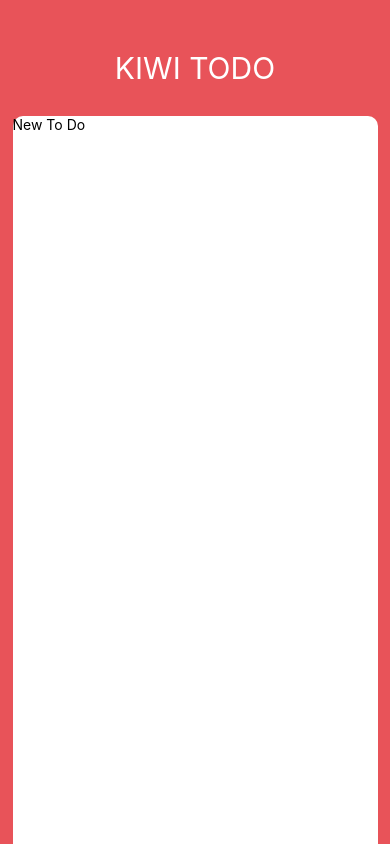
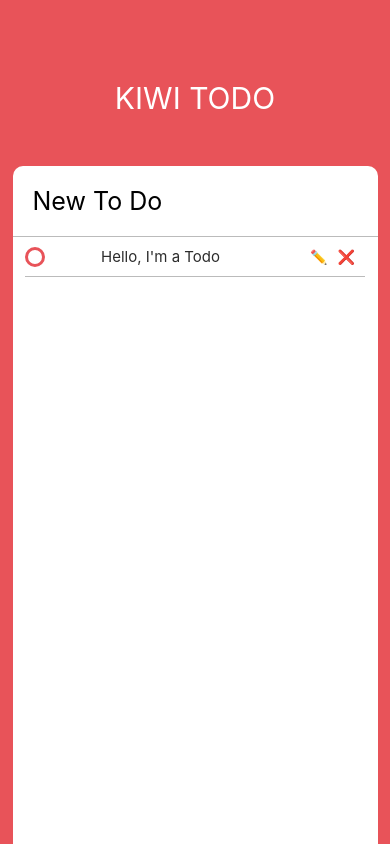
Before and after one commit to lollol0613/kiwiTodo, a React Native app: screen / in a window 390 px wide. Built offline with nearby package versions, Linux system fonts and the light colour scheme.

Commit message:
Added Edit Mode UI

```diff
--- a/App.js
+++ b/App.js
@@ -1,20 +1,39 @@
 import React from 'react';
-import { StyleSheet, Text, View, StatusBar, TextInput, Dimensions, Platform } from 'react-native';
+import { StyleSheet, Text, View, StatusBar, TextInput, Dimensions, Platform, ScrollView } from 'react-native';
+import Todo from "./ToDo";
 
 const { height, width } = Dimensions.get("window");
 
 export default class App extends React.Component {
+  state = {
+    newTodo: ""
+  };
   render() {
+    const { newTodo } = this.state;
     return (
       <View style={styles.container}>
         <StatusBar barStyle="light-content"/>
         <Text style={styles.title}>KIWI TODO</Text>
         <View style={styles.card}>
-          <TextInput style={styles.input} placeholder={"New To Do"}/>
+          <TextInput
+            style={styles.input}
+            placeholder={"New To Do"}
+            value={newTodo}
+            onChangeText={this._controlnewTodo}
+            returnKeyType={"done"}
+            autoCorrect={false}/>
+            <ScrollView contentContainerStyle={styles.toDos}>
+             <Todo />
+            </ScrollView>
         </View>
       </View>
     );
   }
+  _controlnewTodo = text => {
+    this.setState({
+      newTodo: text
+    });
+  };
 }
 
 const styles = StyleSheet.create({
@@ -27,8 +46,8 @@
     color: '#fff',
     fontSize: 30,
     fontWeight: "400",
-    marginTop: 50,
-    marginBottom: 30
+    marginTop: 80,
+    marginBottom: 50
   },
   card: {
     backgroundColor: "white",
@@ -50,5 +69,14 @@
         elevation: 3
       }
     })
+  },
+  input: {
+    padding: 20,
+    borderBottomColor: "#bbb",
+    borderBottomWidth: 1,
+    fontSize: 25
+  },
+  toDos: {
+    alignItems: "center"
   }
 });
--- /dev/null
+++ b/ToDo.js
@@ -0,0 +1,116 @@
+import React, { Component } from "react";
+import { View, Text, TouchableOpacity, StyleSheet, Dimensions } from "react-native";
+
+const { width, height} = Dimensions.get("window");
+
+class ToDo extends React.Component {
+  state = {
+    isEditing: false,
+    isComplelted: false
+  };
+  render() {
+    const { isCompleted, isEditing } = this.state;
+    return (
+      <View style={styles.container}>
+        <View style={styles.column}>
+          <TouchableOpacity onPress={this._togleComplete}>
+            <View
+              style={[
+                styles.circle,
+                isCompleted ? styles.completedCircle : styles.uncompletedCircle
+              ]}
+            />
+          </TouchableOpacity>
+          <Text
+            style={[
+              styles.text,
+              isCompleted ? styles.completedText : styles.uncompletedText
+            ]}
+          >
+            Hello, I'm a Todo
+          </Text>
+        </View>
+          {isEditing ? (
+            <View style={styles.actions}>
+              <TouchableOpacity>
+                <View style={styles.actionContainer}>
+                  <Text style={styles.actionText}>✔️</Text>
+                </View>
+              </TouchableOpacity>
+            </View>
+          ) : (
+            <View style={styles.actions}>
+              <TouchableOpacity>
+                <View style={styles.actionContainer}>
+                  <Text style={styles.actionText}>✏️</Text>
+                </View>
+              </TouchableOpacity>
+              <TouchableOpacity>
+                <View style={styles.actionContainer}>
+                  <Text style={styles.actionText}>❌</Text>
+                </View>
+              </TouchableOpacity>
+            </View>
+          )}
+        </View>
+    );
+  }
+  _togleComplete = () => {
+    this.setState(prevState => {
+      return {
+        isCompleted: !prevState.isCompleted
+      };
+    });
+  };
+}
+
+const styles = StyleSheet.create({
+    container: {
+        width: width - 50,
+        borderBottomColor: "#bbb",
+        borderBottomWidth: StyleSheet.hairlineWidth,
+        flexDirection: "row",
+        alignItems: "center",
+        justifyContent: "space-between"
+    },
+    circle: {
+        width: 20,
+        height: 20,
+        borderRadius: 10,
+        borderWidth: 3,
+        marginRight: 20
+    },
+    completedCircle: {
+        borderColor: "#bbb"
+    },
+    uncompletedCircle: {
+        borderColor: "#e85359"
+    },
+    completedText: {
+        color: "#bbb",
+        textDecorationLine: "line-through"
+    },
+    uncompletedText: {
+        color: "#2c2c2c"
+    },
+    text: {
+        fontWeight : "400",
+        fontSize: 15,
+        marginTop: 10,
+        marginBottom: 10,
+    },
+    column: {
+        flexDirection: "row",
+        alignItems: "center",
+        width: width/2,
+        justifyContent: "space-between"
+    },
+    actions: {
+        flexDirection: "row"
+    },
+    actionContainer: {
+        marginRight: 10
+    }
+});
+
+export default ToDo;
```
